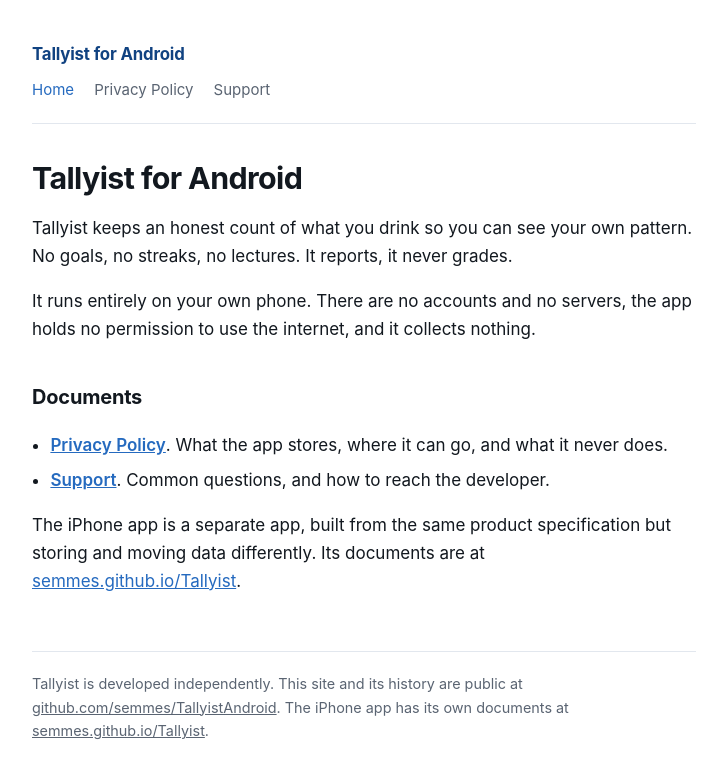
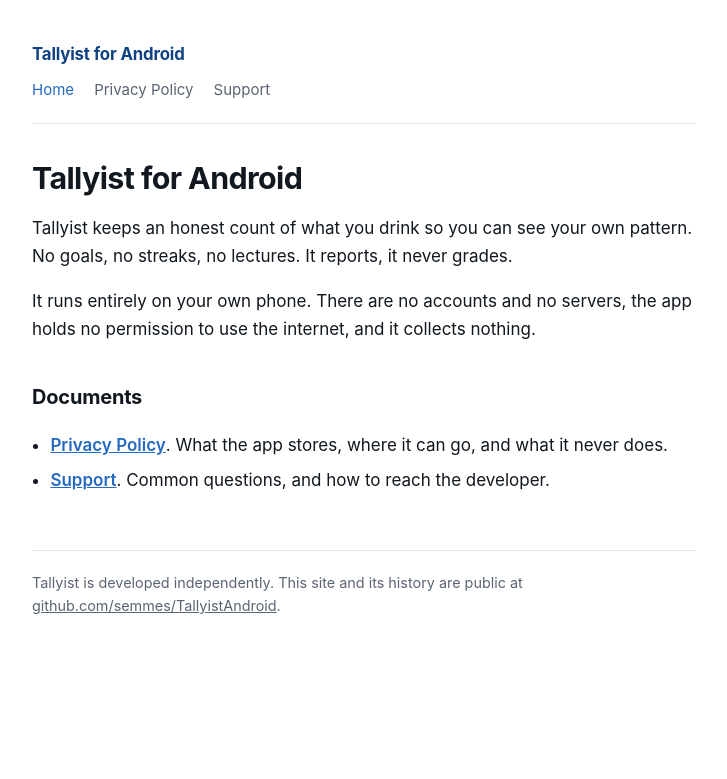
Before and after one commit to semmes/TallyistAndroid, a Jekyll site: the page built from index.md, in a window 1280 px wide. Shown: the top 779 px of the page, without its empty margins (276-1003 px from the left). Built offline with Jekyll 4.4.1, drawn with Linux system fonts in a browser that asks for light colours.

Commit message:
Nothing on this site is about the other app
Drops the footer cross-link and the index paragraph pointing at the iOS
documents. The two sites are separate so that each describes one app without
qualification, and a reader who needs the other one reaches it from that app.

Co-Authored-By: Claude Opus 5 <noreply@anthropic.com>

```diff
--- a/_layouts/default.html
+++ b/_layouts/default.html
@@ -68,8 +68,6 @@ footer.site a{color:var(--ink-dim)}
   Tallyist is developed independently.
   This site and its history are public at
   <a href="https://github.com/semmes/TallyistAndroid">github.com/semmes/TallyistAndroid</a>.
-  The iPhone app has its own documents at
-  <a href="https://semmes.github.io/Tallyist/">semmes.github.io/Tallyist</a>.
 </footer>
 </div>
 </body>
--- a/index.md
+++ b/index.md
@@ -19,7 +19,3 @@ app holds no permission to use the internet, and it collects nothing.
   can go, and what it never does.
 - **[Support](/TallyistAndroid/support/)**. Common questions, and how to reach
   the developer.
-
-The iPhone app is a separate app, built from the same product specification but
-storing and moving data differently. Its documents are at
-[semmes.github.io/Tallyist](https://semmes.github.io/Tallyist/).
```
